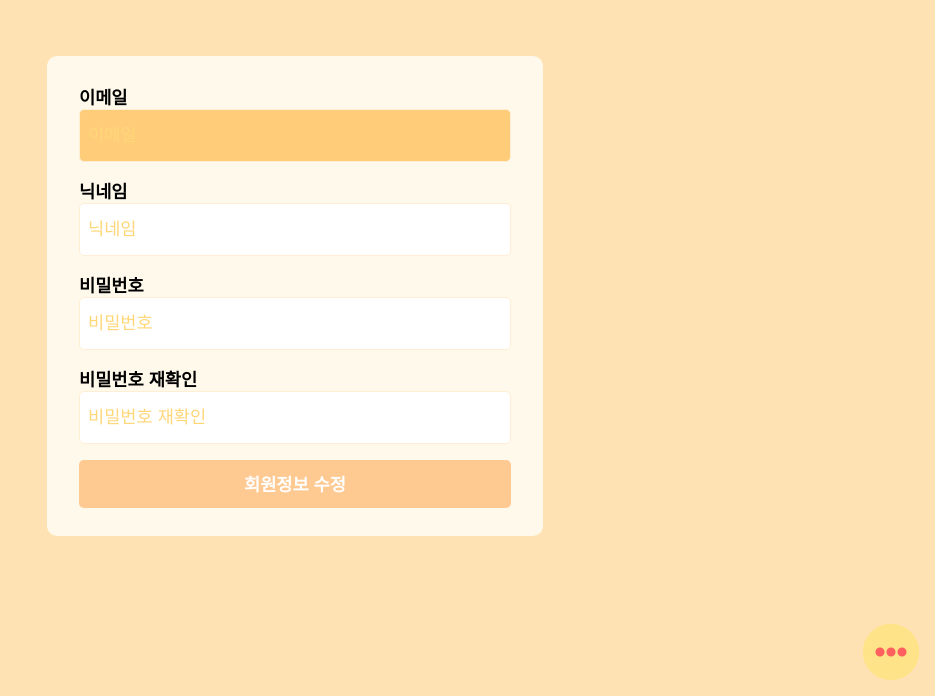
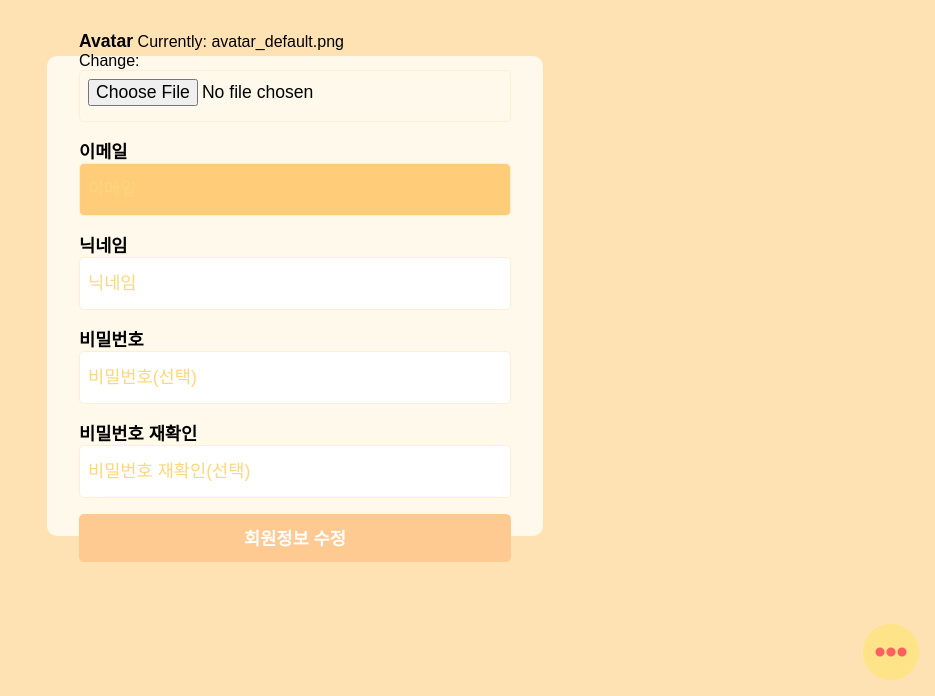
Before and after one commit to eunche/plzeat-deploy-0606, a Django app: page /users/update/1 in a window 1280 px wide. Shown: the part 104-800 px from the top of the page, without its empty margins (345-1280 px from the left). Run offline with Django 3.2, Linux system fonts and the light colour scheme; a user stored in the database is signed in; data comes from the database, SQL or seed files in the repository; both versions use the stored data as it was after the commit; some libraries are stand-ins or nearby versions; some web fonts are replaced.

Commit message:
프로필수정 관련 -비밀번 수정안해도 프로필수정 가능하게 변경

```diff
--- a/templates/users/profile_update.html
+++ b/templates/users/profile_update.html
@@ -24,7 +24,7 @@ Profile Update
 
 
 {% block content %}
-<form class="login_form" method="POST">
+<form class="login_form" method="POST" enctype="multipart/form-data">
     {% csrf_token %}
 
     {% if form.none_field_errors %}
--- a/users/admin.py
+++ b/users/admin.py
@@ -15,7 +15,7 @@ class CustomUserAdmin(UserAdmin):
     fieldsets = (
         (
             "Personal Info",
-            {"fields": ("username", "email", "nickname",
+            {"fields": ("avatar", "username", "email", "nickname",
                         "password", "login_method",)},
         ),
         ("About Email", {"fields": ("email_verified",)},),
--- a/users/forms.py
+++ b/users/forms.py
@@ -74,7 +74,7 @@ class SignUpForm(forms.ModelForm):
 class ProfileUpdateForm(forms.ModelForm):
     class Meta:
         model = models.User
-        fields = ("email", "nickname",)
+        fields = ("avatar", "email", "nickname",)
         widgets = {
             "email": forms.TextInput(attrs={"placeholder": "이메일", "readonly": "readonly", "class": "update_email"}),
             "nickname": forms.TextInput(attrs={"placeholder": "닉네임"}),
@@ -85,12 +85,16 @@ class ProfileUpdateForm(forms.ModelForm):
         }
 
     password = forms.CharField(
-        widget=forms.PasswordInput(attrs={"placeholder": "비밀번호"}),
+        widget=forms.PasswordInput(
+            attrs={"placeholder": "비밀번호(선택)"}),
         label='비밀번호',
+        required=False,
     )
     password1 = forms.CharField(
-        widget=forms.PasswordInput(attrs={"placeholder": "비밀번호 재확인"}),
+        widget=forms.PasswordInput(
+            attrs={"placeholder": "비밀번호 재확인(선택)"}),
         label="비밀번호 재확인",
+        required=False,
     )
 
     def clean_password1(self):
--- a/users/models.py
+++ b/users/models.py
@@ -24,6 +24,8 @@ class User(AbstractUser):
         max_length=50, choices=LOGIN_CHOICES, default=LOGIN_EMAIL
     )
     email_verified = models.BooleanField(default=True)
+    avatar = models.ImageField(
+        upload_to="avatar", default="avatar_default.png")
 
     def verify_email(self):
         if self.email_verified is False:
--- a/users/views.py
+++ b/users/views.py
@@ -125,12 +125,14 @@ def profile_update(request, pk):
         messages.error(request, "접근할 수 없습니다")
         return redirect(reverse('core:home'))
     if request.method == 'POST':
-        form = forms.ProfileUpdateForm(request.POST, instance=user)
+        form = forms.ProfileUpdateForm(
+            request.POST, request.FILES, instance=user)
         if form.is_valid():
-            print(form.cleaned_data.get("nickname"))
-            print(form.cleaned_data.get("password"))
+            user.avatar = form.cleaned_data.get("avatar")
             user.nickname = form.cleaned_data.get("nickname")
-            user.set_password(form.cleaned_data.get("password"))
+            print(form.cleaned_data.get("password") == "")
+            if form.cleaned_data.get("password") != "":
+                user.set_password(form.cleaned_data.get("password"))
             user.save(udt=True)
             messages.success(request, f"회원정보가 수정되었습니다")
             return redirect(reverse('core:home'))
```
Also changed, not shown: db.sqlite3, uploads/avatar/food.png (added), uploads/avatar_default.png (added), users/migrations/0002_user_avatar.py (added).
